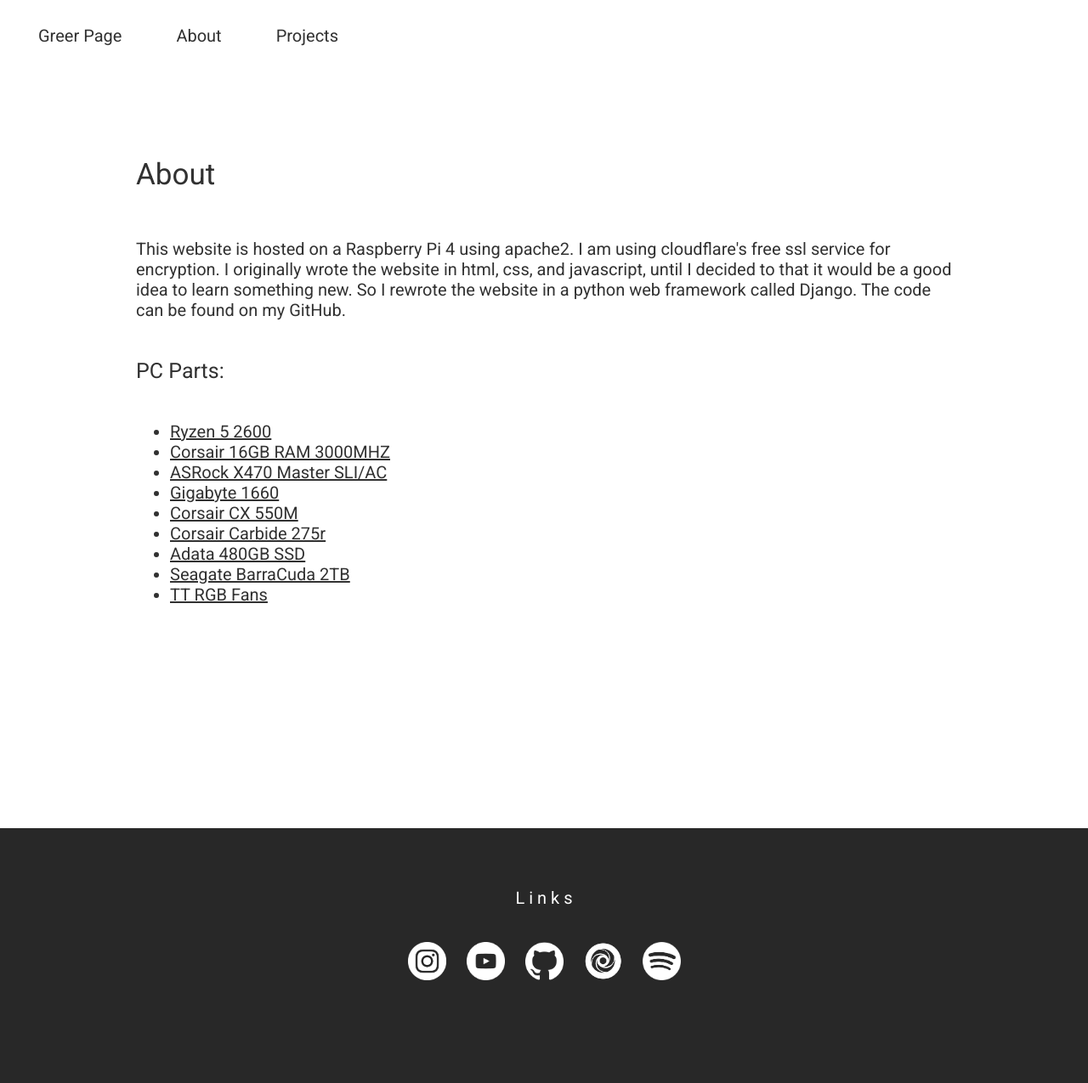
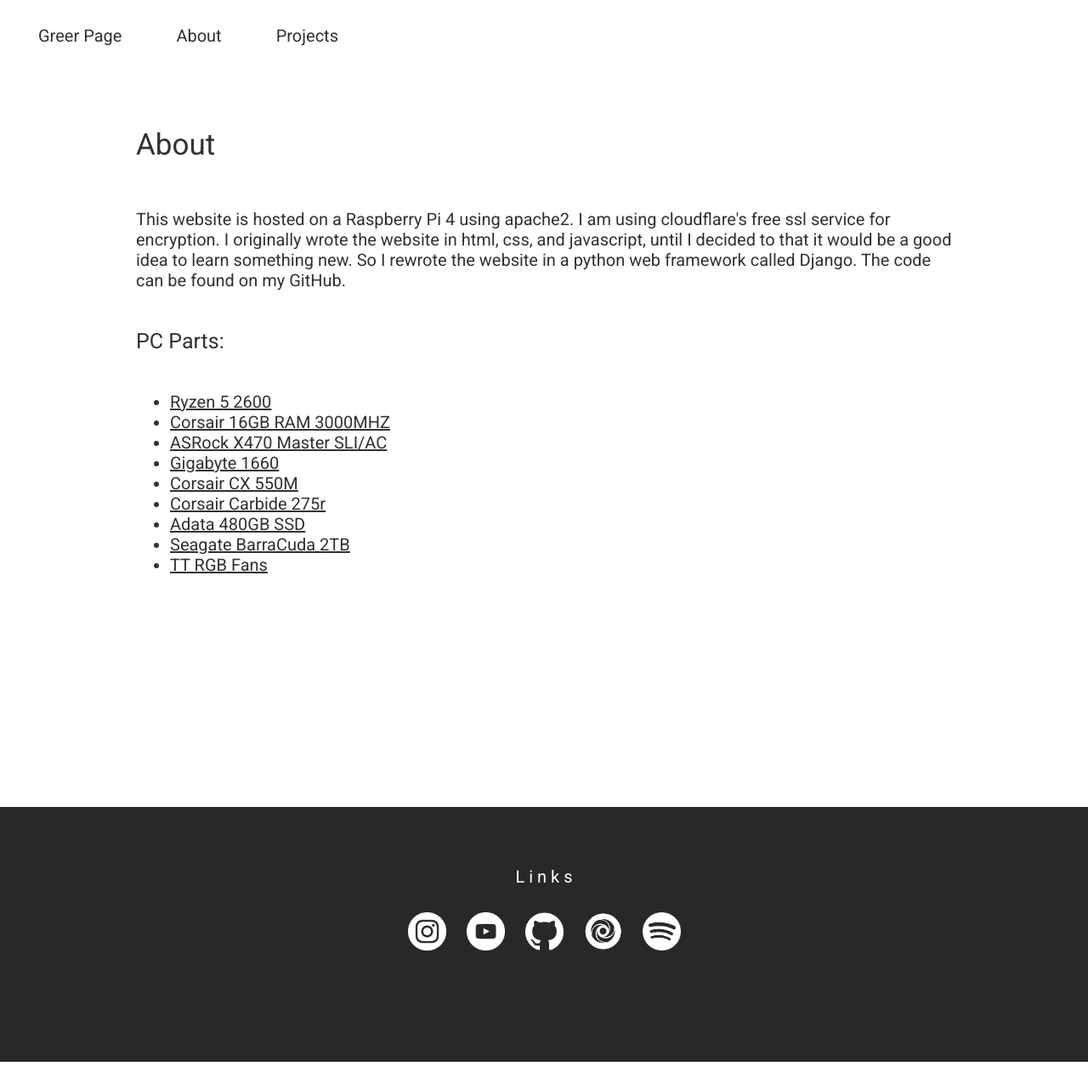
Before and after one commit to GreerPage/website-django, a Django app: page /about in a window 1280 px wide. Shown: the whole page at 85% size. After the commit the page ends 1250 px from the top, so only its background shows below. Run offline with Django 3.2, Linux system fonts and the light colour scheme; some libraries are stand-ins or nearby versions.

Commit message:
updates about page more

```diff
--- a/static/style.css
+++ b/static/style.css
@@ -40,7 +40,8 @@ html, body {
 }
 .pagebottoms{
   background-color: #282828;
-  height: 300px;
+  min-height: 300px;
+  height: auto;
   margin: 0;
   padding: 0;
 }
@@ -56,7 +57,7 @@ html, body {
 .links{
   text-align: center;
   position: relative;
-  top: 20%;
+  top: 50px;
 }
 .link{
   text-decoration:none;
@@ -94,7 +95,9 @@ html, body {
 }
 .aboutimg{
   background-color: white;
-  height: 975px;
+  min-height:100vh;
+  height: auto;
+  width: 100%;
   background-size: cover;
   background-position: center center;
   background-position: fixed;
@@ -109,7 +112,7 @@ html, body {
   background-repeat: no-repeat;
 }
 .abouttextbox{
-  height: 100%;
+  height: auto;
   width: 75%;
   background-color: white;
   position: absolute;
@@ -118,11 +121,13 @@ html, body {
   z-index: 1;
 }
 .abouttext{
+  width: 75%;
   text-align: left;
   font-family: 'Roboto', sans-serif;
   color: #313131;
-  position: absolute;
-  top: 150px;
+  margin-left: 50%;
+  margin-top: 150px;
+  transform: translatex(-50%);
 }
 .caption{
   color: white;
@@ -149,6 +154,11 @@ html, body {
 }
 .link10{
   display: none;
+}
+.space{
+  height: 200px;
+  width: 100%;
+  background-color: thistle;
 }
 @media screen and (max-width: 768px) {
   .topbuttons {
--- a/templates/about/about.html
+++ b/templates/about/about.html
@@ -28,8 +28,6 @@
             <a class="link10" href="/about">About</a>
             <a class="link10" href="/projects">Projects</a>
         </div>
-        <div class="about"></div>
-        <div class="abouttextbox">
         <div class="abouttext">
             <p style="font-size: 35px; padding-bottom: 20px;">About</p>
             <p style="font-size: 20px; padding-bottom: 20px;">This website is hosted on a Raspberry Pi 4 using apache2. I am using cloudflare's free ssl service for encryption. I originally wrote the website in html, css, and javascript, until I decided to that it would be a good idea to learn something new. So I rewrote the website in a python web framework called Django. The code can be found on my GitHub.</p>
@@ -51,7 +49,7 @@
 
         </div>
     </div>
-    </div>
+
     <div class="pagebottoms">
         <div class="pagebottomtext">
             <p>L i n k s</p>
--- a/websiteDjango/settings.py
+++ b/websiteDjango/settings.py
@@ -23,7 +23,7 @@ BASE_DIR = os.path.dirname(os.path.dirname(os.path.abspath(__file__)))
 SECRET_KEY = '=mbs%f%c=_u+0bms31&iy11lmia0nlw0a*=z@5m-depq3jm_x$'
 
 # SECURITY WARNING: don't run with debug turned on in production!
-DEBUG = False
+DEBUG = True
 
 ALLOWED_HOSTS = ['*']
 
```
Lines whose indentation alone changed are shown as unchanged.
